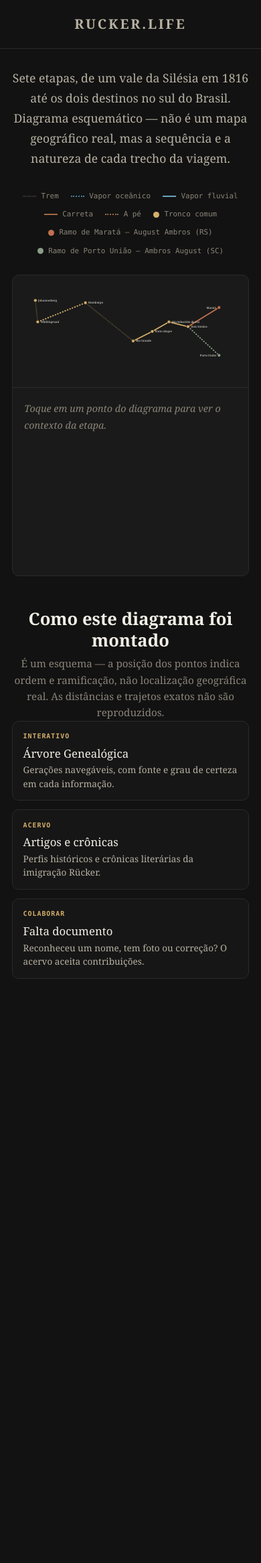
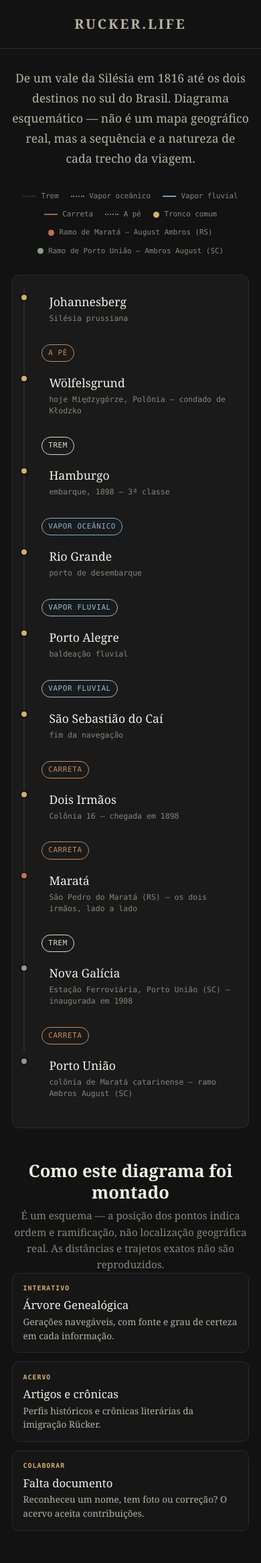
Before and after one commit to frucker-muss/frucker-muss.github.io, a Jekyll site: the page built from familia/mapa.html, in a window 390 px wide. Shown: the whole page at 67% size. Built offline with Jekyll 4.4.1, drawn with Linux system fonts in a browser that asks for light colours; before the commit the page ends 1509 px from its top, so only the background shows below that.

Commit message:
fix: corrige rota e reformula UI do mapa de migrações
Conteúdo: o diagrama ligava Dois Irmãos direto a Porto União, como se
Ambrósio Augusto (Ambros August) tivesse migrado sem escala. Corrigido:
os dois irmãos vivem juntos em Maratá (RS) por cerca de duas décadas
antes da separação — Ambrósio Augusto só parte para SC em 08/09/1921.
Acrescenta o nó da Estação de Nova Galícia (1908), ponto real de
desembarque da comitiva, com o trecho Maratá→Nova Galícia rotulado
como trem (não mais "a pé").

Interface: área de toque dos nós e das linhas de rota ampliada para
o mínimo de acessibilidade mobile (44x44px), espessura de linha e
tamanho de fonte dos rótulos aumentados (12px → 15px) com contorno
escuro para contraste, espaçamento entre nós ampliado (viewBox maior).
Abaixo de 640px, o SVG horizontal é substituído por uma timeline
vertical (a mesma estrutura de dados NOS/ROTAS), mais adequada para
toque em tela estreita — o SVG continua sendo a experiência em
desktop/tablet.

```diff
--- a/familia/mapa.html
+++ b/familia/mapa.html
@@ -4,7 +4,7 @@ title: "Mapa das Migrações"
 ---
 
 <p class="rkm-intro">
-  Sete etapas, de um vale da Silésia em 1816 até os dois destinos no sul do Brasil. Diagrama esquemático — não é um mapa geográfico real, mas a sequência e a natureza de cada trecho da viagem.
+  De um vale da Silésia em 1816 até os dois destinos no sul do Brasil. Diagrama esquemático — não é um mapa geográfico real, mas a sequência e a natureza de cada trecho da viagem.
 </p>
 
 <style>
@@ -37,13 +37,13 @@ title: "Mapa das Migrações"
   border-radius:10px;overflow:hidden;background:var(--superficie);}
 .rkm-esq{padding:1rem;border-right:1px solid var(--borda);}
 .rkm-svg{width:100%;height:auto;display:block;}
-.rkm-svg text{font-family:var(--mono);font-size:11px;fill:var(--soft);}
 .rkm-svg .rot{stroke-width:5;fill:none;}
-.rkm-svg .rot-hit{stroke-width:22;fill:none;stroke:transparent;cursor:pointer;}
+.rkm-svg .rot-hit{stroke-width:26;fill:none;stroke:transparent;cursor:pointer;}
 .rkm-svg .no{cursor:pointer;stroke:#121212;stroke-width:2;}
 .rkm-svg .no-hit{fill:transparent;cursor:pointer;}
 .rkm-svg .no:hover, .rkm-svg .no[data-on="1"]{stroke:var(--claro);}
-.rkm-svg .nolab{font-family:Georgia,serif;font-size:12px;fill:var(--claro);}
+.rkm-svg .nolab{font-family:Georgia,serif;font-size:15px;fill:var(--claro);
+  paint-order:stroke;stroke:#0b0b0b;stroke-width:3px;stroke-linejoin:round;}
 
 .rkm-dir{padding:1.2rem 1.1rem 1.3rem;min-height:280px;}
 .rkm-dir h3{font-family:var(--mono);font-size:0.66rem;letter-spacing:.16em;text-transform:uppercase;
@@ -70,9 +70,34 @@ title: "Mapa das Migrações"
   color:var(--claro);line-height:1.25;margin-bottom:.3rem;}
 .rkm-cartao span{display:block;font-size:0.85rem;line-height:1.5;color:var(--soft);}
 
+/* ---------- Timeline vertical (mobile) ---------- */
+.rkm-timeline{display:none;list-style:none;margin:0;padding:0;border:1px solid var(--borda);
+  border-radius:10px;background:var(--superficie);padding:1.2rem 1rem;}
+.rkm-tl-item{position:relative;padding:0 0 0.2rem 1.6rem;border-left:2px solid var(--borda);}
+.rkm-tl-item:last-child{border-left-color:transparent;}
+.rkm-tl-dot{position:absolute;left:-7px;top:0.5rem;width:12px;height:12px;border-radius:50%;
+  border:2px solid #121212;}
+.rkm-tl-btn{all:unset;box-sizing:border-box;cursor:pointer;display:block;min-height:44px;width:100%;
+  padding:0.6rem 0.7rem;border-radius:8px;margin-bottom:0.6rem;}
+.rkm-tl-btn:hover,.rkm-tl-btn:focus-visible{background:rgba(212,175,106,.08);}
+.rkm-tl-btn:focus-visible{outline:2px solid var(--ouro);outline-offset:2px;}
+.rkm-tl-nome{display:block;font-family:Georgia,serif;font-size:1.1rem;color:var(--claro);line-height:1.3;}
+.rkm-tl-sub{display:block;font-family:var(--mono);font-size:0.72rem;color:var(--mudo);margin-top:.3rem;line-height:1.5;}
+.rkm-tl-leg{display:flex;align-items:center;min-height:44px;padding:0 0 0.2rem 1.6rem;
+  border-left:2px solid var(--borda);}
+.rkm-tl-modo{display:inline-block;font-family:var(--mono);font-size:0.68rem;letter-spacing:.06em;
+  text-transform:uppercase;padding:3px 9px;border-radius:999px;border:1px solid currentColor;}
+.rkm-tl-ctx{display:none;padding:0 0.7rem 0.9rem;}
+.rkm-tl-ctx.aberto{display:block;}
+.rkm-tl-ctx .rkm-ctx{font-size:0.9rem;}
+
 @media (max-width:820px){
   .rkm-palco{grid-template-columns:1fr;}
   .rkm-esq{border-right:0;border-bottom:1px solid var(--borda);}
+}
+@media (max-width:640px){
+  .rkm-palco{display:none;}
+  .rkm-timeline{display:block;}
 }
 @media (prefers-reduced-motion:reduce){.rkm *{transition:none!important;}}
 </style>
@@ -92,12 +117,14 @@ title: "Mapa das Migrações"
 
   <div class="rkm-palco">
     <div class="rkm-esq">
-      <svg class="rkm-svg" id="rkmSvg" viewBox="0 0 900 380" xmlns="http://www.w3.org/2000/svg"></svg>
+      <svg class="rkm-svg" id="rkmSvg" viewBox="0 0 960 830" xmlns="http://www.w3.org/2000/svg"></svg>
     </div>
     <aside class="rkm-dir" id="rkmCtx">
       <p class="rkm-vazio">Toque em um ponto do diagrama para ver o contexto da etapa.</p>
     </aside>
   </div>
+
+  <ol class="rkm-timeline" id="rkmTimeline"></ol>
 
   <div class="rkm-secao">
     <h2>Como este diagrama foi montado</h2>
@@ -126,35 +153,37 @@ title: "Mapa das Migrações"
 
 var COR = { comum:"#d4af6a", rs:"#c0714f", pr:"#8a9e86" };
 var MODO = {
-  trem:      { stroke:"#2b2b28", dash:"6,5", label:"Trem" },
-  vapor:     { stroke:"#4a7f9e", dash:"1,5", label:"Vapor oceânico" },
-  fluvial:   { stroke:"#6ba3bd", dash:"none", label:"Vapor fluvial" },
-  carreta:   { stroke:"#a06a45", dash:"none", label:"Carreta" },
-  pe:        { stroke:"#a06a45", dash:"1,5", label:"A pé" }
+  trem:      { stroke:"#e0dccf", dash:"6,5", label:"Trem" },
+  vapor:     { stroke:"#7fb3d5", dash:"1,5", label:"Vapor oceânico" },
+  fluvial:   { stroke:"#8fc1d8", dash:"none", label:"Vapor fluvial" },
+  carreta:   { stroke:"#c98a5e", dash:"none", label:"Carreta" },
+  pe:        { stroke:"#c98a5e", dash:"1,5", label:"A pé" }
 };
 
 var NOS = [
-  { id:"johannesberg", x:50,  y:60,  ramo:"comum", nome:"Johannesberg", sub:"Silésia prussiana",
+  { id:"johannesberg", x:110, y:50, ramo:"comum", nome:"Johannesberg", sub:"Silésia prussiana",
     ctx:["Georg Rücker nasce em 1789 em Johannesberg — o patriarca da linhagem que emigraria oitenta anos depois."] },
-  { id:"wolfelsgrund", x:60,  y:150, ramo:"comum", nome:"Wölfelsgrund", sub:"hoje Międzygórze, Polônia — condado de Kłodzko",
+  { id:"wolfelsgrund", x:90, y:190, ramo:"comum", nome:"Wölfelsgrund", sub:"hoje Międzygórze, Polônia — condado de Kłodzko",
     ctx:["A poucos quilômetros de Johannesberg, no mesmo vale. Ponto de referência para a origem de toda a família — inclusive de Ricardo Rücker, de Três Passos (ver nota de pesquisa aberta abaixo)."] },
-  { id:"hamburgo", x:260, y:70, ramo:"comum", nome:"Hamburgo", sub:"embarque, 1898 — 3ª classe",
+  { id:"hamburgo", x:330, y:130, ramo:"comum", nome:"Hamburgo", sub:"embarque, 1898 — 3ª classe",
     ctx:["Anton (46), August Ambros (33) e Ambros August (28) embarcam juntos, solteiros, em 1898 — os três irmãos que a Lista de Hamburgo confirma como indivíduos distintos."] },
-  { id:"riogrande", x:460, y:230, ramo:"comum", nome:"Rio Grande", sub:"porto de desembarque",
+  { id:"riogrande", x:300, y:320, ramo:"comum", nome:"Rio Grande", sub:"porto de desembarque",
     ctx:["Fim da travessia atlântica. Início do trecho fluvial rumo ao interior do Rio Grande do Sul."] },
-  { id:"portoalegre", x:540, y:190, ramo:"comum", nome:"Porto Alegre", sub:"baldeação fluvial",
+  { id:"portoalegre", x:520, y:260, ramo:"comum", nome:"Porto Alegre", sub:"baldeação fluvial",
     ctx:["Ponto de baldeação entre o vapor de rio maior e as embarcações menores que seguem para o Vale do Caí."] },
-  { id:"cai", x:610, y:150, ramo:"comum", nome:"São Sebastião do Caí", sub:"fim da navegação",
+  { id:"cai", x:540, y:420, ramo:"comum", nome:"São Sebastião do Caí", sub:"fim da navegação",
     ctx:["Aqui termina o trecho navegável. Dali em diante, o restante da viagem é feito por terra, de carreta."] },
-  { id:"doisirmaos", x:690, y:170, ramo:"comum", nome:"Dois Irmãos", sub:"Colônia 16 — chegada em 1898",
-    ctx:["Ponto de chegada da família em 1898. É também o ponto em que a linhagem se divide: os descendentes de August Ambros seguem para Maratá, os de Ambros August para Porto União."] },
-  { id:"marata", x:820, y:90, ramo:"rs", nome:"Maratá", sub:"São Pedro do Maratá — ramo August Ambros",
-    ctx:["August Ambros se estabelece aqui com Philippine Saft. Origem dos 15 filhos confirmados fotograficamente em 1925."] },
-  { id:"portouniao", x:820, y:290, ramo:"pr", nome:"Porto União", sub:"ramo Ambros August (SC)",
-    ctx:["Ambros August não foi direto de Dois Irmãos para cá. Antes, viveu cerca de duas décadas (c. 1904/1906 a 1921) em São Pedro do Maratá / Montenegro (RS) — a mesma comunidade e paróquia do irmão August Ambros, período em que nasceram os filhos Herberto, Max e Walter. Só em 08/09/1921 migrou com a comitiva dos 53 para fundar o Maratá catarinense.",
-         "A ferrovia é parte dessa história: entre Vitória e Maratá (RS), perto de onde a família viveu, a linha férrea media 3,2 km, inaugurada em 1909. Doze anos depois, a comitiva de 1921 desembarcou na Estação Ferroviária de Nova Galícia (Porto União), inaugurada em 1908, e seguiu dali por carroça, a cavalo e por picadas abertas a machado até o destino final.",
-         "Ambros August se estabelece aqui com Amalia Rathmann. Origem do ramo de Ambros August (Herberto, Walter, Max — a prole conhecida deste casal, número não fechado).",
-         "O livro comemorativo do centenário de Maratá confirmou o sobrenome de solteira de Olydia Regina, esposa de Herberto (Orth), e a data exata da leva migratória de 1921 registrada pela comunidade: 8 de setembro de 1921.",
+  { id:"doisirmaos", x:760, y:360, ramo:"comum", nome:"Dois Irmãos", sub:"Colônia 16 — chegada em 1898",
+    ctx:["Ponto de chegada da família em 1898. Os dois irmãos August Ambros e Ambros August seguem juntos daqui até Maratá (RS) — não se separam ainda."] },
+  { id:"marata", x:780, y:520, ramo:"rs", nome:"Maratá", sub:"São Pedro do Maratá (RS) — os dois irmãos, lado a lado",
+    ctx:["August Ambros se estabelece aqui definitivamente com Philippine Saft — origem dos 15 filhos confirmados fotograficamente em 1925.",
+         "O irmão Ambros August também mora aqui, na mesma comunidade e paróquia, por cerca de duas décadas (c. 1904/1906 a 1921) — foi nesse período que nasceram seus filhos Herberto, Max e Walter. Os dois irmãos convivem lado a lado até 1921, quando Ambrósio Augusto parte com a comitiva de 53 pessoas rumo a Santa Catarina.",
+         "A ferrovia é parte dessa história: entre Vitória e Maratá (RS), perto de onde a família viveu, a linha férrea media 3,2 km, inaugurada em 1909.",
+         "O livro comemorativo do centenário de Maratá confirmou o sobrenome de solteira de Olydia Regina, esposa de Herberto (Orth), e a data exata da leva migratória de 1921 registrada pela comunidade: 8 de setembro de 1921."] },
+  { id:"novagalicia", x:560, y:620, ramo:"pr", nome:"Nova Galícia", sub:"Estação Ferroviária, Porto União (SC) — inaugurada em 1908",
+    ctx:["Ponto de desembarque da comitiva de 1921: cinco dias e quatro noites de trem partindo de Maratá (RS), chegando em 8 de setembro de 1921. Dali em diante, o restante do trajeto até a colônia foi feito por carroça, a cavalo e por picadas abertas a machado."] },
+  { id:"portouniao", x:760, y:760, ramo:"pr", nome:"Porto União", sub:"colônia de Maratá catarinense — ramo Ambros August (SC)",
+    ctx:["Ambros August se estabelece aqui com Amalia Rathmann. Origem do ramo de Ambros August (Herberto, Walter, Max — a prole conhecida deste casal, número não fechado).",
          "Curiosidade não comprovada: em 1924, um Ricardo Rücker — nascido em 1904 em Lauterbach, no mesmo condado de Kłodzko — hospedou-se na casa de 'August Rücker' em Maratá antes de seguir a pé até Porto União. Parentesco não confirmado; ver Árvore Genealógica, seção de pesquisa aberta."] }
 ];
 
@@ -165,11 +194,28 @@ var ROTAS = [
   { de:"riogrande", para:"portoalegre", modo:"fluvial", ramo:"comum" },
   { de:"portoalegre", para:"cai", modo:"fluvial", ramo:"comum" },
   { de:"cai", para:"doisirmaos", modo:"carreta", ramo:"comum" },
-  { de:"doisirmaos", para:"marata", modo:"carreta", ramo:"rs" },
-  { de:"doisirmaos", para:"portouniao", modo:"trem", ramo:"pr" }
+  { de:"doisirmaos", para:"marata", modo:"carreta", ramo:"comum" },
+  { de:"marata", para:"novagalicia", modo:"trem", ramo:"pr" },
+  { de:"novagalicia", para:"portouniao", modo:"carreta", ramo:"pr" }
 ];
 
 function porId(id){ return NOS.filter(function(n){return n.id===id;})[0]; }
+
+function montarCtxHTML(n){
+  var html = '<span class="rkm-selo">'+(n.ramo==='comum'?'Tronco comum':(n.ramo==='rs'?'Ramo Maratá (RS)':'Ramo Porto União (SC)'))+'</span>';
+  html += '<h3 style="font-family:Georgia,serif;font-size:1.3rem;color:var(--claro);border:none;padding:0;margin:0 0 .2rem;">'+n.nome+'</h3>';
+  html += '<p style="font-family:var(--mono);font-size:0.68rem;color:var(--mudo);margin-bottom:1rem;">'+n.sub+'</p>';
+  n.ctx.forEach(function(p){ html += '<p class="rkm-ctx">'+p+'</p>'; });
+  return html;
+}
+
+function montarCtxRotaHTML(r){
+  var a = porId(r.de), b = porId(r.para), m = MODO[r.modo];
+  var html = '<span class="rkm-selo">' + m.label + '</span>';
+  html += '<h3 style="font-family:Georgia,serif;font-size:1.3rem;color:var(--claro);border:none;padding:0;margin:0 0 .2rem;">' + a.nome + ' → ' + b.nome + '</h3>';
+  html += '<p class="rkm-ctx">Trecho percorrido de ' + a.nome + ' a ' + b.nome + ', em ' + m.label.toLowerCase() + '.</p>';
+  return html;
+}
 
 function montarSVG(){
   var svg = document.getElementById('rkmSvg');
@@ -187,12 +233,13 @@ function montarSVG(){
   });
 
   NOS.forEach(function(n){
-    // Círculo maior e invisível por trás do círculo visível, só para ampliar a área de toque no celular.
-    html += '<circle class="no-hit" data-id="'+n.id+'" cx="'+n.x+'" cy="'+n.y+'" r="18"></circle>';
-    html += '<circle class="no" data-id="'+n.id+'" data-on="0" cx="'+n.x+'" cy="'+n.y+'" r="7" fill="'+COR[n.ramo]+'"></circle>';
-    var anchor = n.x > 700 ? 'end' : 'start';
-    var dx = n.x > 700 ? -12 : 12;
-    html += '<text class="nolab" x="'+(n.x+dx)+'" y="'+(n.y+4)+'" text-anchor="'+anchor+'">'+n.nome+'</text>';
+    // Círculo maior e invisível por trás do círculo visível — área de toque de
+    // pelo menos 44x44px (r=22) mesmo com o ponto visual pequeno.
+    html += '<circle class="no-hit" data-id="'+n.id+'" cx="'+n.x+'" cy="'+n.y+'" r="22"></circle>';
+    html += '<circle class="no" data-id="'+n.id+'" data-on="0" cx="'+n.x+'" cy="'+n.y+'" r="8" fill="'+COR[n.ramo]+'"></circle>';
+    var anchor = n.x > 620 ? 'end' : 'start';
+    var dx = n.x > 620 ? -18 : 18;
+    html += '<text class="nolab" x="'+(n.x+dx)+'" y="'+(n.y+5)+'" text-anchor="'+anchor+'">'+n.nome+'</text>';
   });
 
   svg.innerHTML = html;
@@ -220,23 +268,50 @@ function mostrarContexto(id){
   var n = porId(id);
   var ctx = document.getElementById('rkmCtx');
   if (!n) return;
-  var seloTipo = n.id === 'portouniao' || n.id === 'wolfelsgrund' ? '' : '';
-  var html = '<span class="rkm-selo">'+(n.ramo==='comum'?'Tronco comum':(n.ramo==='rs'?'Ramo Maratá (RS)':'Ramo Porto União (SC)'))+'</span>';
-  html += '<h3 style="font-family:Georgia,serif;font-size:1.3rem;color:var(--claro);border:none;padding:0;margin:0 0 .2rem;">'+n.nome+'</h3>';
-  html += '<p style="font-family:var(--mono);font-size:0.68rem;color:var(--mudo);margin-bottom:1rem;">'+n.sub+'</p>';
-  n.ctx.forEach(function(p){ html += '<p class="rkm-ctx">'+p+'</p>'; });
-  ctx.innerHTML = html;
+  ctx.innerHTML = montarCtxHTML(n);
 }
 
-function mostrarContextoRota(r){
-  var a = porId(r.de), b = porId(r.para), m = MODO[r.modo];
-  var ctx = document.getElementById('rkmCtx');
-  var html = '<span class="rkm-selo">' + m.label + '</span>';
-  html += '<h3 style="font-family:Georgia,serif;font-size:1.3rem;color:var(--claro);border:none;padding:0;margin:0 0 .2rem;">' + a.nome + ' → ' + b.nome + '</h3>';
-  html += '<p class="rkm-ctx">Trecho percorrido de ' + a.nome + ' a ' + b.nome + ', em ' + m.label.toLowerCase() + '.</p>';
-  ctx.innerHTML = html;
+function montarTimeline(){
+  var el = document.getElementById('rkmTimeline');
+  var html = '';
+
+  NOS.forEach(function(n, i){
+    if (i > 0){
+      var r = ROTAS.filter(function(rt){ return rt.de === NOS[i-1].id && rt.para === n.id; })[0];
+      if (r){
+        var m = MODO[r.modo];
+        html += '<li class="rkm-tl-leg"><span class="rkm-tl-modo" style="color:'+m.stroke+';">'+m.label+'</span></li>';
+      }
+    }
+    html += '<li class="rkm-tl-item">' +
+              '<span class="rkm-tl-dot" style="background:'+COR[n.ramo]+';"></span>' +
+              '<button class="rkm-tl-btn" type="button" data-id="'+n.id+'" aria-expanded="false">' +
+                '<span class="rkm-tl-nome">'+n.nome+'</span>' +
+                '<span class="rkm-tl-sub">'+n.sub+'</span>' +
+              '</button>' +
+              '<div class="rkm-tl-ctx" id="tlctx-'+n.id+'"></div>' +
+            '</li>';
+  });
+
+  el.innerHTML = html;
+
+  el.querySelectorAll('.rkm-tl-btn').forEach(function(btn){
+    btn.addEventListener('click', function(){
+      var id = btn.getAttribute('data-id');
+      var box = document.getElementById('tlctx-'+id);
+      var aberto = box.classList.contains('aberto');
+      el.querySelectorAll('.rkm-tl-ctx.aberto').forEach(function(b){ b.classList.remove('aberto'); });
+      el.querySelectorAll('.rkm-tl-btn[aria-expanded="true"]').forEach(function(b){ b.setAttribute('aria-expanded','false'); });
+      if (!aberto){
+        box.innerHTML = montarCtxHTML(porId(id));
+        box.classList.add('aberto');
+        btn.setAttribute('aria-expanded','true');
+      }
+    });
+  });
 }
 
 montarSVG();
+montarTimeline();
 })();
 </script>
```
Also changed, not shown: other parts of familia/mapa.html (+3 -2 lines).
